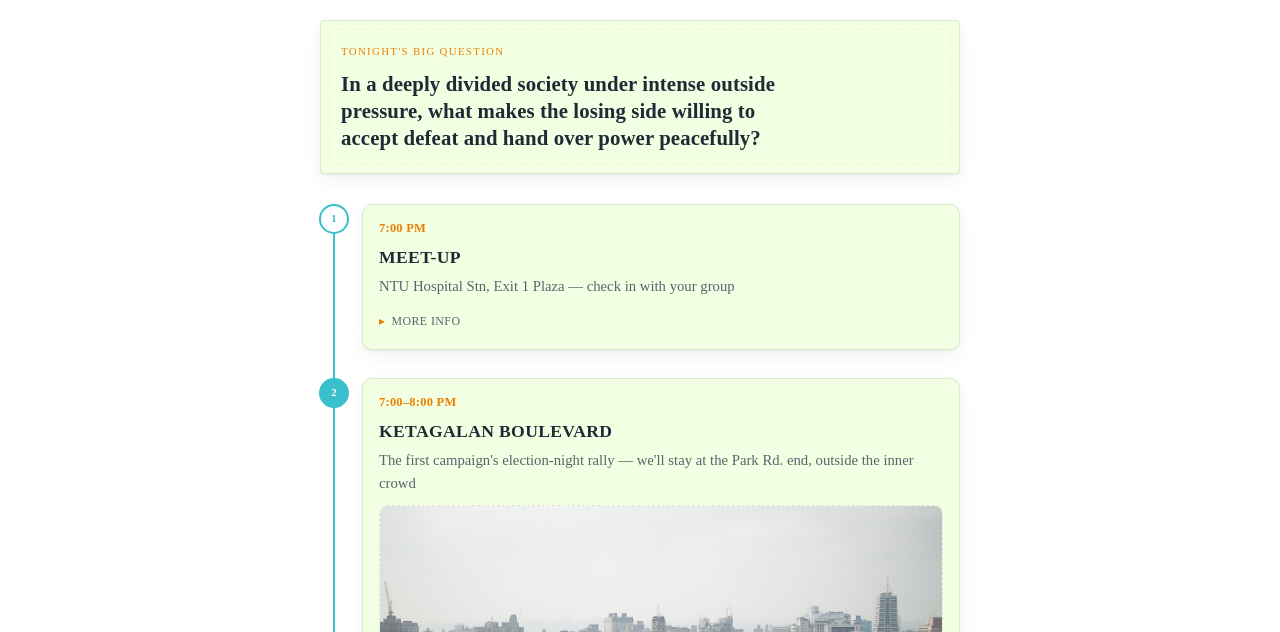
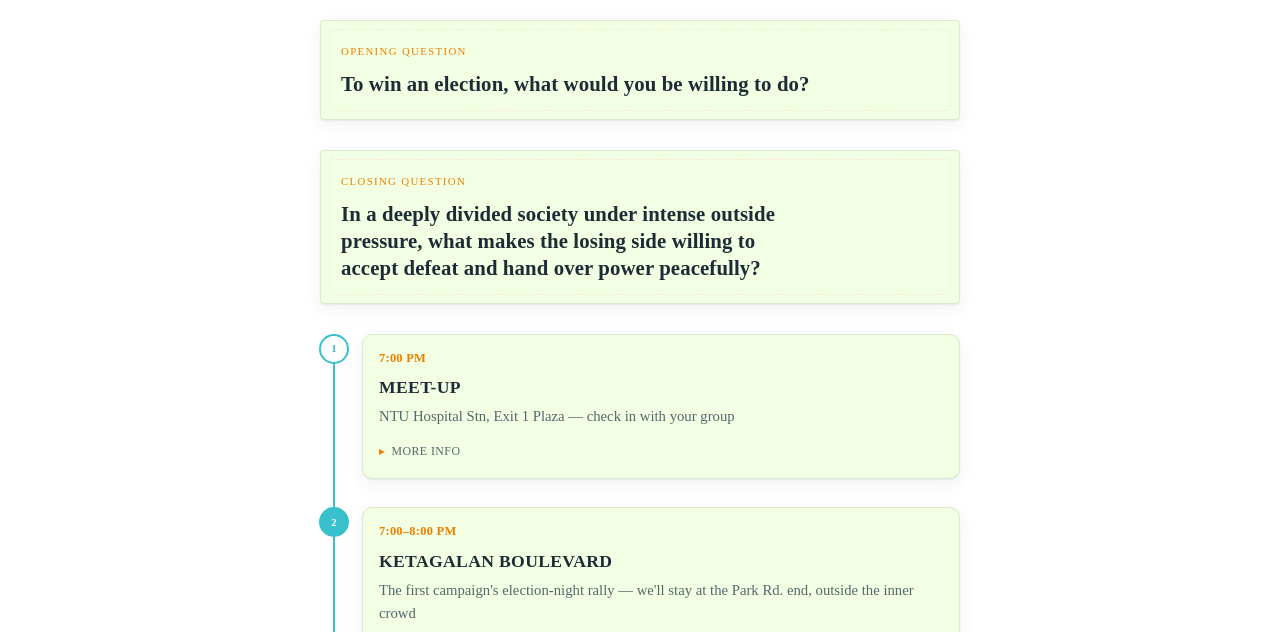
Before and after one commit to PeterPanTW/election-eve-walk, a plain HTML site: page index.html in a window 1280 px wide. Shown: the part 104-736 px from the top of the page. Drawn offline with Linux system fonts and the light colour scheme.

Commit message:
Add opening question paired with closing question

```diff
--- a/index.html
+++ b/index.html
@@ -339,8 +339,19 @@
 
   <section class="question-banner">
     <span class="q-label">
-      <span class="t-zh">今夜的大哉問</span>
-      <span class="t-en">Tonight's Big Question</span>
+      <span class="t-zh">開場提問</span>
+      <span class="t-en">Opening Question</span>
+    </span>
+    <p class="q-text">
+      <span class="t-zh">為了選舉勝利，你會使用什麼樣的方法？</span>
+      <span class="t-en">To win an election, what would you be willing to do?</span>
+    </p>
+  </section>
+
+  <section class="question-banner">
+    <span class="q-label">
+      <span class="t-zh">收尾提問</span>
+      <span class="t-en">Closing Question</span>
     </span>
     <p class="q-text">
       <span class="t-zh">在充滿分歧與外部壓力的社會裡，是什麼讓「輸的人」願意心甘情願承認失敗、和平交出權力？</span>
```
